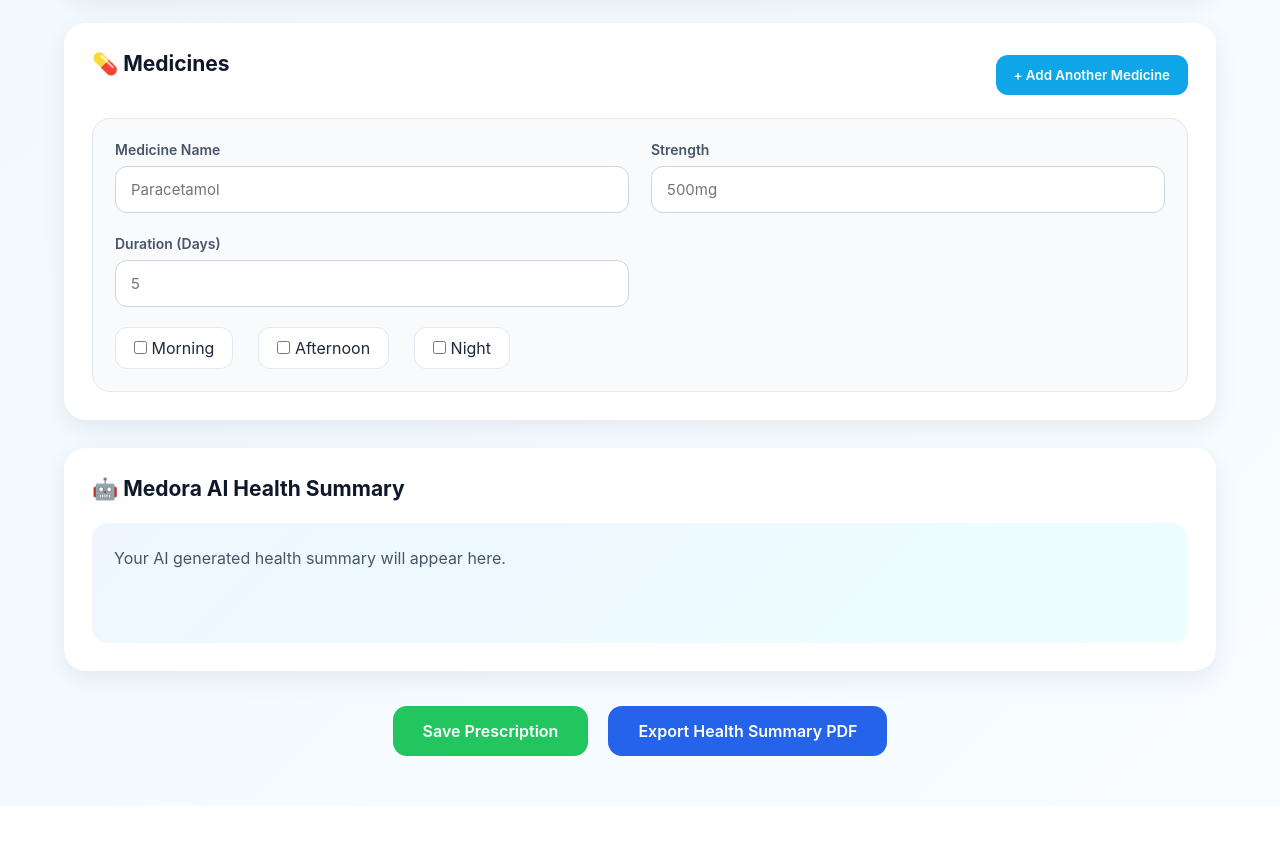
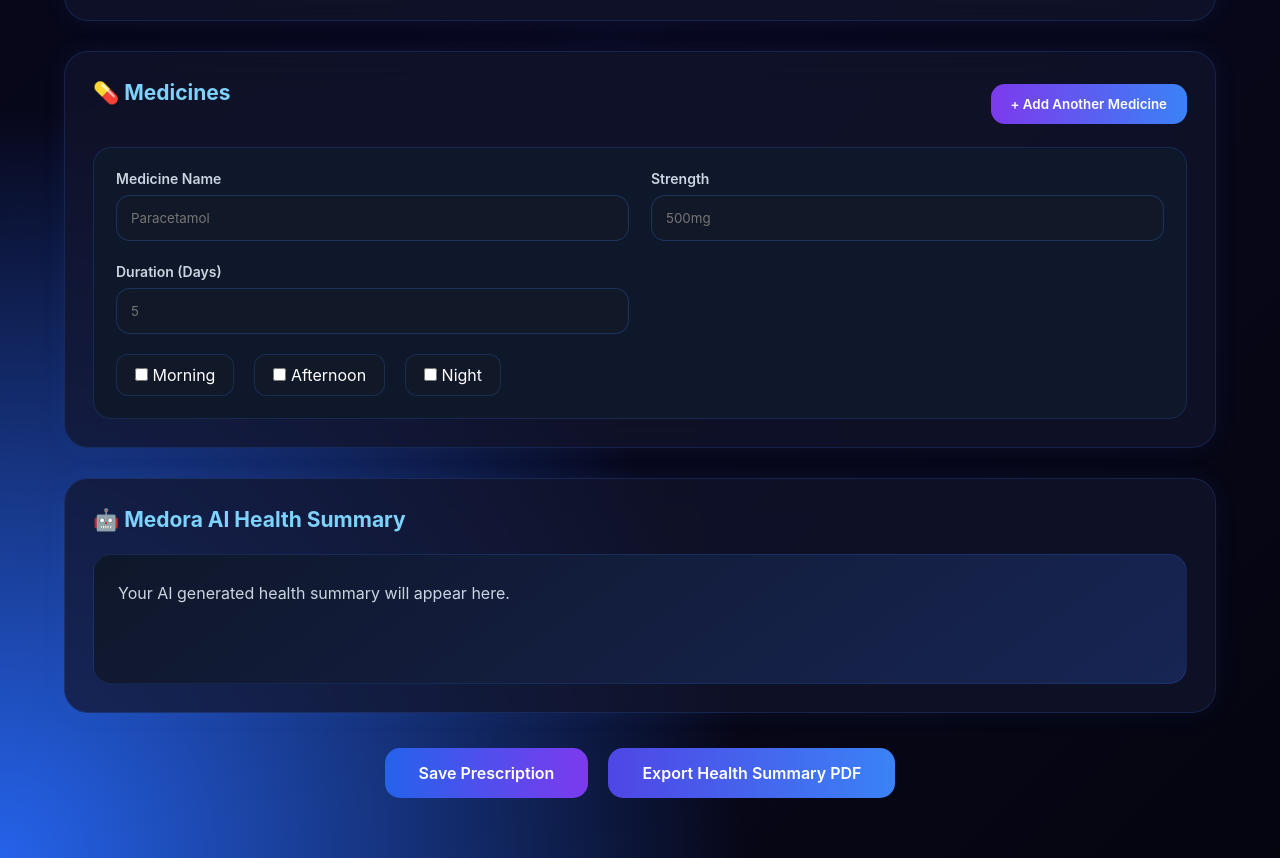
Before and after one commit to AnjneyRai/Medora, a plain HTML site: page prescription.html in a window 1280 px wide. Shown: the part 851-1709 px from the top of the page. Before the commit the page ends 1657 px from the top, so only its background shows below. Drawn offline with Linux system fonts and the light colour scheme.

Commit message:
Update prescription.css

```diff
--- a/css/prescription.css
+++ b/css/prescription.css
@@ -1,228 +1,214 @@
-/* ================================
-   MEDORA PRESCRIPTION PAGE CSS
-   ================================ */
+/* ==========================================
+   MEDORA PRESCRIPTION PAGE
+   DARK AI THEME
+   ========================================== */
 
+*{
+    margin:0;
+    padding:0;
+    box-sizing:border-box;
+    font-family:"Inter","Segoe UI",sans-serif;
+}
 
-* {
-    margin: 0;
-    padding: 0;
-    box-sizing: border-box;
-    font-family: "Inter", "Segoe UI", sans-serif;
+body{
+
+    background:
+    radial-gradient(circle at top right,#4338ca 0%,transparent 30%),
+    radial-gradient(circle at bottom left,#2563eb 0%,transparent 35%),
+    linear-gradient(135deg,#04040f,#090920,#050510);
+
+    color:#fff;
+    min-height:100vh;
 }
 
 
-body {
 
-    background: linear-gradient(
-        135deg,
-        #eef8ff,
-        #f8fcff
-    );
+/* ===========================
+        CONTAINER
+=========================== */
 
-    color: #1e293b;
-    min-height: 100vh;
-}
+.container{
 
-
-/* MAIN CONTAINER */
-
-.container {
-
-    width: 90%;
-    max-width: 1200px;
-    margin: auto;
-    padding: 30px 0 50px;
+    width:90%;
+    max-width:1200px;
+    margin:auto;
+    padding:40px 0 60px;
 
 }
 
 
 
-/* ================================
-        HEADER
-================================ */
+/* ===========================
+          HEADER
+=========================== */
 
+.header{
 
-.header {
+    display:flex;
+    justify-content:space-between;
+    align-items:center;
 
-    display: flex;
-    justify-content: space-between;
-    align-items: center;
+    padding:22px 30px;
 
-    background: white;
+    border-radius:22px;
 
-    padding: 22px 30px;
+    background:rgba(18,22,45,.72);
 
-    border-radius: 22px;
+    border:1px solid rgba(96,165,250,.18);
+
+    backdrop-filter:blur(18px);
 
     box-shadow:
-    0 10px 30px rgba(0,0,0,0.08);
+    0 0 30px rgba(59,130,246,.12);
 
-    margin-bottom: 35px;
+    margin-bottom:35px;
 
 }
 
 
 
-.brand h1 {
+.brand h1{
 
-    font-size: 32px;
-
-    color: #0284c7;
-
-    font-weight: 700;
+    color:#7dd3fc;
+    font-size:32px;
+    font-weight:700;
 
 }
 
 
 
-.brand p {
+.brand p{
 
-    margin-top: 5px;
-
-    color: #64748b;
-
-    font-size: 15px;
+    color:#94a3b8;
+    margin-top:6px;
 
 }
 
 
 
+.dashboard-btn{
 
-.dashboard-btn {
+    border:none;
 
-    background: #e0f2fe;
+    padding:12px 24px;
 
-    color: #0369a1;
+    border-radius:14px;
 
-    border: none;
+    cursor:pointer;
 
-    padding: 12px 22px;
+    font-weight:600;
 
-    border-radius: 12px;
+    color:white;
 
-    font-size: 15px;
+    background:
+    linear-gradient(90deg,#7c3aed,#3b82f6);
 
-    cursor: pointer;
-
-    transition: 0.3s;
-
-}
-
-
-.dashboard-btn:hover {
-
-    background: #0284c7;
-
-    color: white;
+    transition:.35s;
 
 }
 
 
 
+.dashboard-btn:hover{
 
+    transform:translateY(-3px);
 
-/* ================================
-        PAGE TITLE
-================================ */
-
-
-.page-title {
-
-    text-align: center;
-
-    margin-bottom: 35px;
-
-}
-
-
-.page-title h2 {
-
-    font-size: 34px;
-
-    color: #0f172a;
-
-}
-
-
-.page-title p {
-
-    margin-top: 10px;
-
-    color: #64748b;
+    box-shadow:
+    0 0 20px rgba(99,102,241,.6);
 
 }
 
 
 
+/* ===========================
+      PAGE TITLE
+=========================== */
 
+.page-title{
 
-/* ================================
-        COMMON CARD
-================================ */
+    text-align:center;
+    margin-bottom:40px;
 
+}
 
-.card {
+.page-title h2{
 
-    background: white;
+    font-size:38px;
 
-    padding: 28px;
+    color:white;
 
-    border-radius: 22px;
+}
 
-    margin-bottom: 28px;
+.page-title p{
 
-
-    box-shadow:
-
-    0 8px 25px rgba(0,0,0,0.07);
+    color:#94a3b8;
+    margin-top:10px;
 
 }
 
 
 
-.card h3 {
+/* ===========================
+      COMMON CARD
+=========================== */
 
-    font-size: 21px;
+.card{
 
-    margin-bottom: 22px;
+    background:rgba(18,22,45,.72);
 
-    color: #0f172a;
+    border-radius:24px;
+
+    padding:28px;
+
+    margin-bottom:30px;
+
+    border:1px solid rgba(59,130,246,.18);
+
+    backdrop-filter:blur(18px);
+
+    box-shadow:
+    0 0 25px rgba(59,130,246,.08);
 
 }
 
 
 
+.card h3{
 
+    color:#7dd3fc;
 
-/* ================================
-        FORM DESIGN
-================================ */
+    font-size:21px;
 
-
-.form-grid {
-
-    display: grid;
-
-    grid-template-columns:
-    repeat(2,1fr);
-
-    gap: 22px;
+    margin-bottom:22px;
 
 }
 
 
 
-.field {
+/* ===========================
+       FORM GRID
+=========================== */
+
+.form-grid{
+
+    display:grid;
+
+    grid-template-columns:repeat(2,1fr);
+
+    gap:22px;
+
+}
+
+.field{
 
     display:flex;
-
     flex-direction:column;
 
 }
 
+.field label{
 
-
-.field label {
+    color:#cbd5e1;
 
     font-size:14px;
 
@@ -230,51 +216,43 @@ body {
 
     font-weight:600;
 
-    color:#475569;
+}
+
+.field input{
+
+    background:#111827;
+
+    color:white;
+
+    border:1px solid rgba(59,130,246,.25);
+
+    border-radius:14px;
+
+    padding:14px;
+
+    outline:none;
+
+    transition:.3s;
+
+}
+
+.field input:focus{
+
+    border-color:#60a5fa;
+
+    box-shadow:
+    0 0 0 3px rgba(59,130,246,.18),
+    0 0 18px rgba(96,165,250,.35);
 
 }
 
 
 
-.field input {
+/* ===========================
+      MEDICINE SECTION
+=========================== */
 
-
-    padding:13px 15px;
-
-    border-radius:12px;
-
-    border:1px solid #cbd5e1;
-
-    outline:none;
-
-    font-size:15px;
-
-    transition:.3s;
-
-}
-
-
-
-.field input:focus {
-
-
-    border-color:#0284c7;
-
-    box-shadow:
-    0 0 0 3px rgba(2,132,199,0.15);
-
-}
-
-
-
-
-
-/* ================================
-        MEDICINE SECTION
-================================ */
-
-
-.medicine-heading {
+.medicine-heading{
 
     display:flex;
 
@@ -288,22 +266,77 @@ body {
 
 
 
-.add-btn {
+.add-btn{
 
+    border:none;
 
-    background:#0ea5e9;
+    padding:12px 20px;
+
+    border-radius:14px;
+
+    cursor:pointer;
 
     color:white;
 
-    border:none;
+    font-weight:600;
 
-    padding:12px 18px;
+    background:
+    linear-gradient(90deg,#7c3aed,#3b82f6);
+
+    transition:.3s;
+
+}
+
+.add-btn:hover{
+
+    transform:translateY(-3px);
+
+    box-shadow:
+    0 0 18px rgba(99,102,241,.6);
+
+}
+
+
+
+.medicine-card{
+
+    background:#0f172a;
+
+    border-radius:18px;
+
+    padding:22px;
+
+    border:1px solid rgba(59,130,246,.18);
+
+}
+
+
+
+.timing{
+
+    display:flex;
+
+    gap:20px;
+
+    margin-top:20px;
+
+}
+
+
+
+.timing label{
+
+    background:#111827;
+
+    color:white;
 
     border-radius:12px;
 
+    border:1px solid rgba(59,130,246,.2);
+
+    padding:10px 18px;
+
     cursor:pointer;
-
-    font-weight:600;
 
     transition:.3s;
 
@@ -311,106 +344,64 @@ body {
 
 
 
-.add-btn:hover {
+.timing label:hover{
 
-    background:#0369a1;
+    background:#172554;
 
 }
 
 
 
+/* ===========================
+      AI FEATURE CARDS
+=========================== */
 
+.ai-grid{
 
-.medicine-card {
+    display:grid;
 
+    grid-template-columns:repeat(3,1fr);
 
-    background:#f8fafc;
+    gap:22px;
 
-    border-radius:18px;
-
-    padding:22px;
-
-    border:1px solid #e2e8f0;
+    margin-bottom:30px;
 
 }
 
 
 
-.timing {
+.ai-card{
 
+    background:rgba(18,22,45,.72);
 
-    display:flex;
+    padding:25px;
 
-    gap:25px;
+    border-radius:22px;
 
-    margin-top:20px;
+    border-left:5px solid #3b82f6;
+
+    border:1px solid rgba(59,130,246,.18);
+
+    transition:.35s;
 
 }
 
 
 
-.timing label {
+.ai-card:hover{
 
-    background:white;
+    transform:translateY(-5px);
 
-    padding:10px 18px;
-
-    border-radius:12px;
-
-    cursor:pointer;
-
-    border:1px solid #e2e8f0;
+    box-shadow:
+    0 0 25px rgba(59,130,246,.22);
 
 }
 
 
 
+.ai-card h3{
 
-
-/* ================================
-        AI FEATURES
-================================ */
-
-
-.ai-grid {
-
-
-    display:grid;
-
-    grid-template-columns:
-    repeat(3,1fr);
-
-    gap:22px;
-
-    margin-bottom:28px;
-
-}
-
-
-
-.ai-card {
-
-
-    background:white;
-
-    padding:25px;
-
-    border-radius:20px;
-
-    box-shadow:
-
-    0 8px 25px rgba(0,0,0,.07);
-
-    border-left:5px solid #38bdf8;
-
-}
-
-
-
-.ai-card h3 {
-
-
-    font-size:18px;
+    color:#7dd3fc;
 
     margin-bottom:15px;
 
@@ -418,69 +409,54 @@ body {
 
 
 
-.ai-card p {
+.ai-card p{
 
-    color:#64748b;
+    color:#94a3b8;
 
-    line-height:1.6;
+    line-height:1.8;
 
 }
 
 
 
-.warning {
+.warning{
 
-
-    border-left-color:#f59e0b;
-
-    background:#fffbeb;
+    border-left-color:#8b5cf6;
 
 }
 
 
 
+/* ===========================
+       SUMMARY
+=========================== */
 
-
-/* ================================
-        SUMMARY BOX
-================================ */
-
-
-.summary-box {
-
+.summary-box{
 
     background:
+    linear-gradient(145deg,#0f172a,#172554);
 
-    linear-gradient(
-    135deg,
-    #eff6ff,
-    #ecfeff
-    );
+    border:1px solid rgba(59,130,246,.15);
 
+    border-radius:18px;
 
-    min-height:120px;
+    min-height:130px;
 
-    padding:22px;
+    padding:24px;
 
-    border-radius:16px;
+    color:#cbd5e1;
 
-    color:#475569;
-
-    line-height:1.7;
+    line-height:1.8;
 
 }
 
 
 
+/* ===========================
+      ACTION BUTTONS
+=========================== */
 
-
-/* ================================
-        ACTION BUTTONS
-================================ */
-
-
-.actions {
-
+.actions{
 
     display:flex;
 
@@ -494,20 +470,19 @@ body {
 
 
 
-.actions button {
-
-
-    padding:15px 30px;
+.actions button{
 
     border:none;
 
-    border-radius:14px;
+    padding:15px 34px;
+
+    border-radius:15px;
 
     font-size:16px;
 
+    font-weight:600;
+
     cursor:pointer;
-
-    font-weight:600;
 
     transition:.3s;
 
@@ -515,11 +490,10 @@ body {
 
 
 
+.save-btn{
 
-.save-btn {
-
-
-    background:#22c55e;
+    background:
+    linear-gradient(90deg,#2563eb,#7c3aed);
 
     color:white;
 
@@ -527,21 +501,21 @@ body {
 
 
 
-.save-btn:hover {
+.save-btn:hover{
 
+    transform:translateY(-3px);
 
-    background:#15803d;
+    box-shadow:
+    0 0 20px rgba(99,102,241,.5);
 
 }
 
 
 
+.pdf-btn{
 
-
-.pdf-btn {
-
-
-    background:#2563eb;
+    background:
+    linear-gradient(90deg,#4f46e5,#3b82f6);
 
     color:white;
 
@@ -549,49 +523,66 @@ body {
 
 
 
-.pdf-btn:hover {
+.pdf-btn:hover{
 
+    transform:translateY(-3px);
 
-    background:#1d4ed8;
+    box-shadow:
+    0 0 20px rgba(59,130,246,.55);
 
 }
 
 
 
+/* ===========================
+      SCROLLBAR
+=========================== */
+
+::-webkit-scrollbar{
+
+    width:8px;
+
+}
+
+::-webkit-scrollbar-track{
+
+    background:#090914;
+
+}
+
+::-webkit-scrollbar-thumb{
+
+    background:#3b82f6;
+
+    border-radius:20px;
+
+}
 
 
-/* ================================
-        RESPONSIVE DESIGN
-================================ */
 
+/* ===========================
+      RESPONSIVE
+=========================== */
 
 @media(max-width:900px){
 
-
-    .ai-grid {
+    .form-grid{
 
         grid-template-columns:1fr;
 
     }
 
-
-    .form-grid {
+    .ai-grid{
 
         grid-template-columns:1fr;
 
     }
 
-
 }
-
-
-
 
 @media(max-width:600px){
 
-
-    .header {
-
+    .header{
 
         flex-direction:column;
 
@@ -601,10 +592,7 @@ body {
 
     }
 
-
-
-    .medicine-heading {
-
+    .medicine-heading{
 
         flex-direction:column;
 
@@ -612,14 +600,10 @@ body {
 
     }
 
-
-
-    .actions {
-
+    .actions{
 
         flex-direction:column;
 
     }
 
-
 }
```
